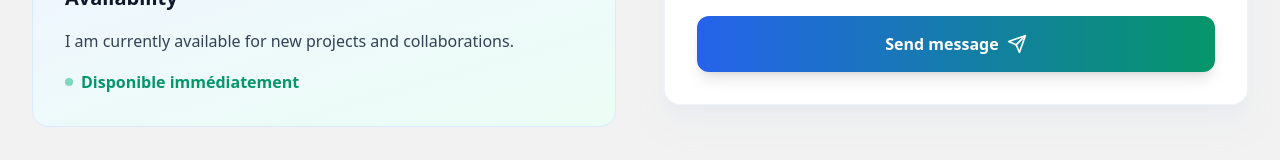
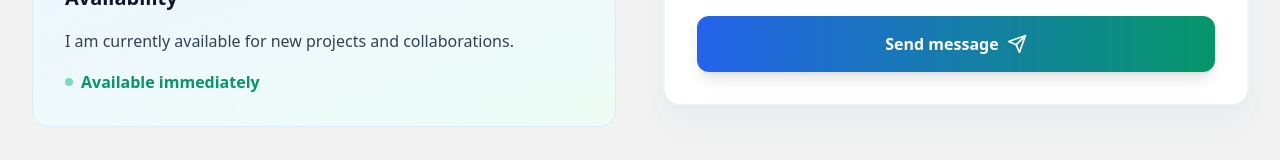
Before and after one commit to precurseur01/Portfolio, a React (Vite) app: page / in a window 1280 px wide. Shown: the part 6366-6526 px from the top of the page. Built offline with nearby package versions, Linux system fonts and the light colour scheme.

Commit message:
translation

```diff
--- a/src/components/Contact.tsx
+++ b/src/components/Contact.tsx
@@ -155,7 +155,7 @@ const Contact = () => {
                 </p>
                 <div className="flex items-center gap-2 text-emerald-600 font-semibold">
                   <div className="w-2 h-2 bg-emerald-500 rounded-full animate-pulse" />
-                  Disponible immédiatement
+                   {t('contact.currentlyAvailableNow')}
                 </div>
               </motion.div>
             </motion.div>
--- a/src/services/i18n/locales/en.json
+++ b/src/services/i18n/locales/en.json
@@ -125,6 +125,7 @@
     "availability": "Availability",
     "contactInformation": "Contact Information",
     "currentlyAvailable": " I am currently available for new projects and collaborations.",
+    "currentlyAvailableNow": "Available immediately",
     "title": "Contact",
     "letsStartProject": "Let's Start a Project",
     "info": "My contact details",
--- a/src/services/i18n/locales/fr.json
+++ b/src/services/i18n/locales/fr.json
@@ -125,6 +125,7 @@
         "availability": "Disponibilité",
         "contactInformation": "Informations de contact",
         "currentlyAvailable": " je suis actuellement disponible pour de nouveaux projets et collaborations.",
+        "currentlyAvailableNow": " Disponible immédiatement",
         "title": "Contact",
         "letsStartProject": "Démarrons un Projet",
         "info": "Mes coordonnées",
```
Also changed, not shown: src/components/Portfolio.tsx (line endings or trailing spaces).
